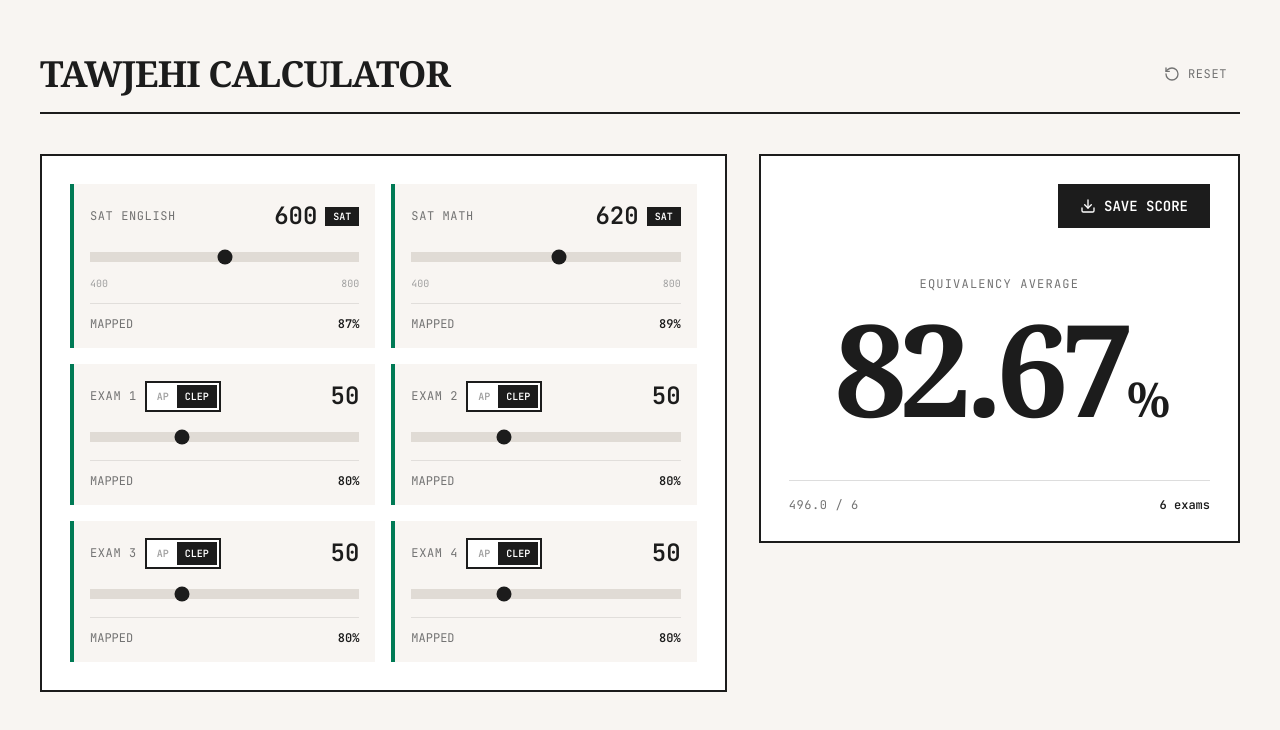
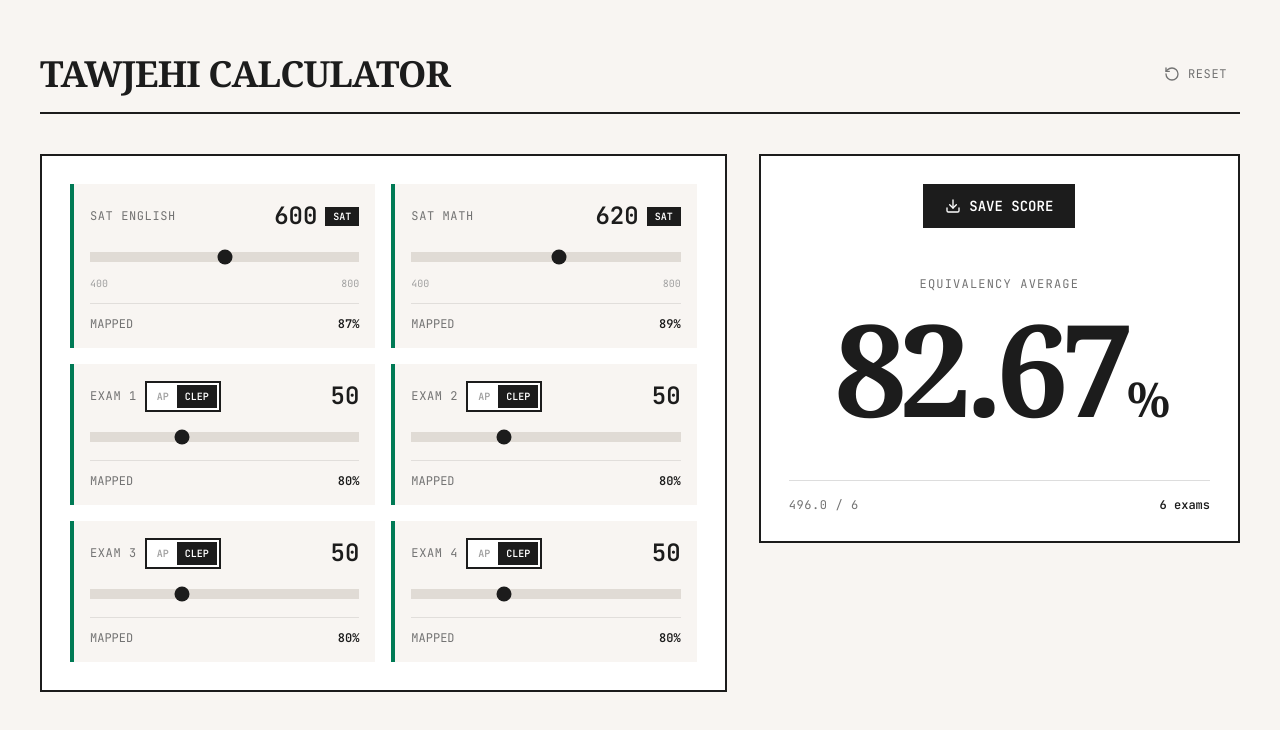
Before and after one commit to TUKENWONDAY123/Tawjehi, a React (Vite) app: page / in a window 1280 px wide. Shown: the top 730 px of the page. Built offline with nearby package versions, Linux system fonts and the light colour scheme.

Commit message:
center Save Score button

```diff
--- a/src/App.tsx
+++ b/src/App.tsx
@@ -458,7 +458,7 @@
                   className="bg-white border-2 border-[#1c1c1c] p-6 sm:p-7 space-y-6 print:border-none print:p-0"
                 >
                   {/* TOP: Save button */}
-                  <div className="flex items-center justify-end gap-3 print:hidden">
+                  <div className="flex items-center justify-center gap-3 print:hidden">
                     <button
                       onClick={handleSaveCard}
                       className="px-5 py-2.5 text-sm font-mono font-bold uppercase border-2 border-[#1c1c1c] bg-[#1c1c1c] text-white hover:bg-white hover:text-[#1c1c1c] transition-colors flex items-center gap-2 cursor-pointer"
```
